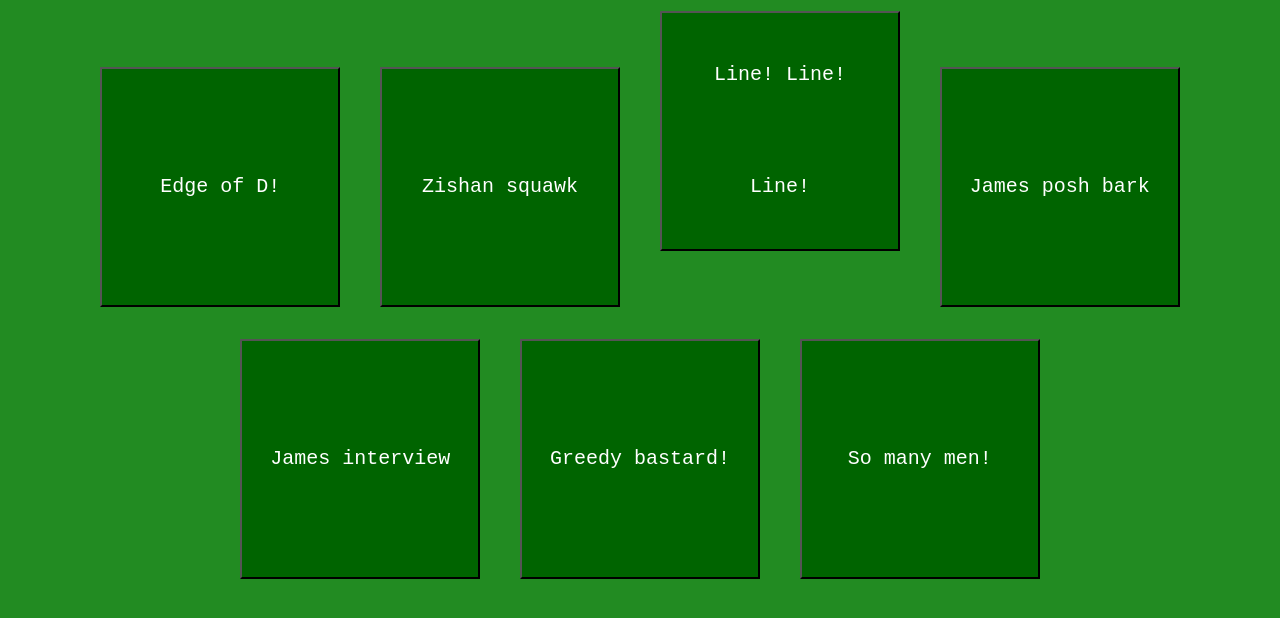
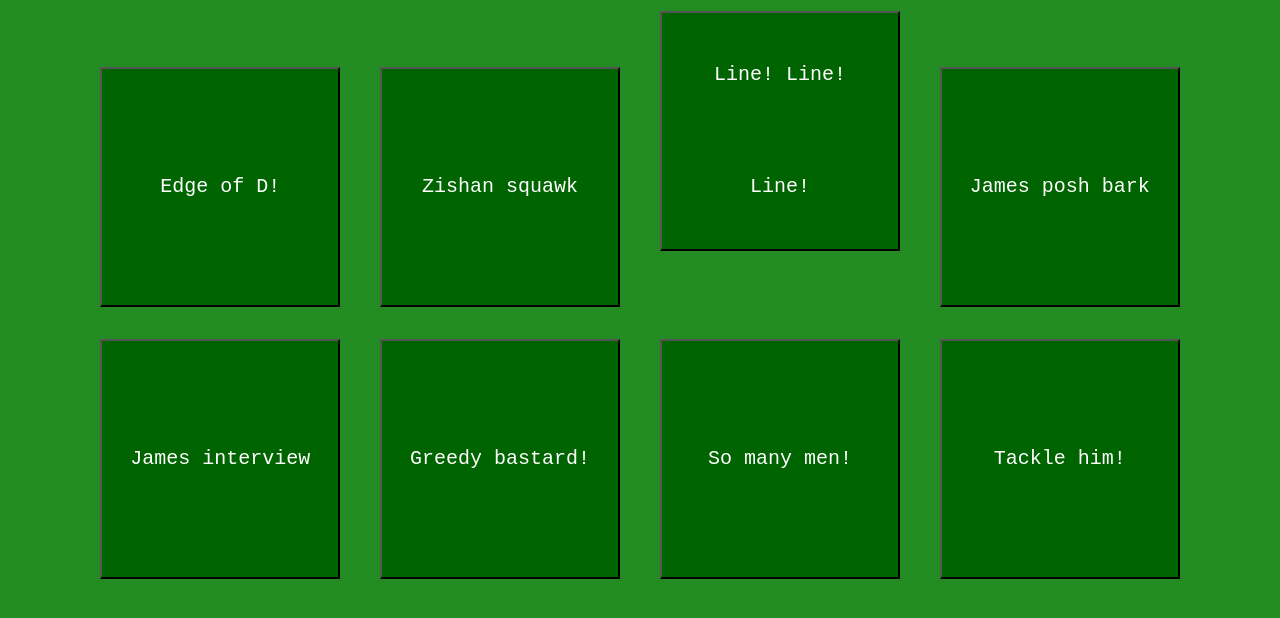
Before and after one commit to itsravenous/llfs, a plain HTML site: page index.html in a window 1280 px wide. Shown: the part 76-694 px from the top of the page. Drawn offline with Linux system fonts and the light colour scheme.

Commit message:
Add "tackle him"

```diff
--- a/index.html
+++ b/index.html
@@ -39,6 +39,10 @@
         So many men!
         <audio src="j_so_many_men.mp3">
       </button>
+      <button>
+        Tackle him!
+        <audio src="j_tackle_him.mp3">
+      </button>
     </div>
 
     <script>
```
Also changed, not shown: 1 other file.
